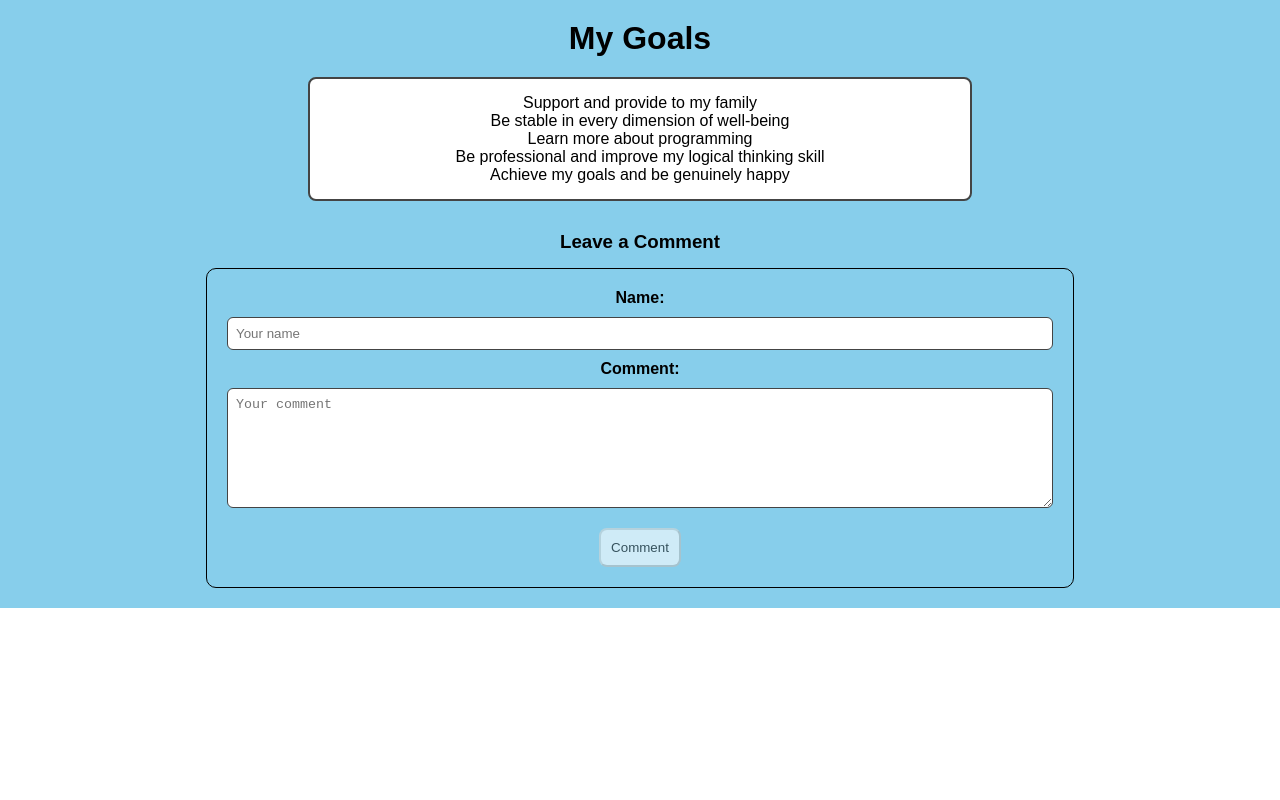
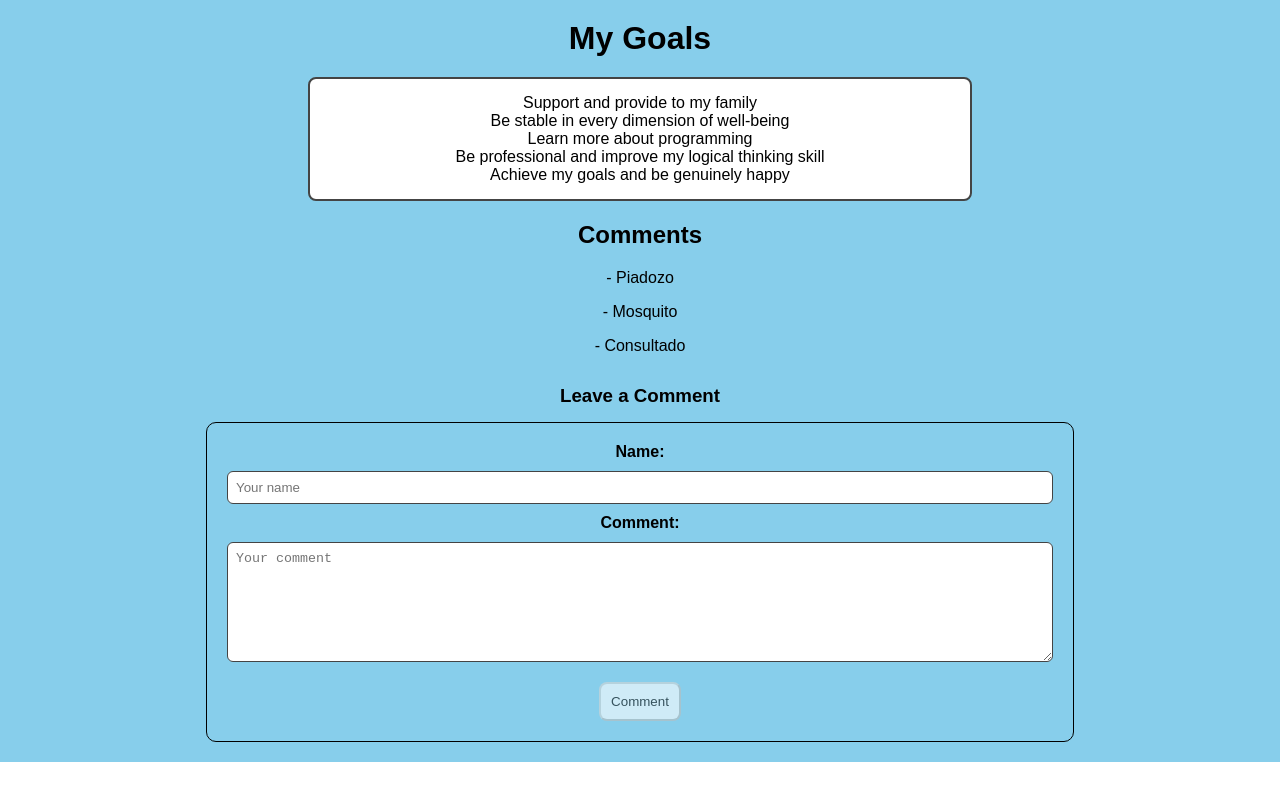
Before and after one commit to PUP-BSIT/exercise-6-techy-blinders, a plain HTML site: page veslino_marc/index.html in a window 1280 px wide. Shown: the part 1639-2439 px from the top of the page. Before the commit the page ends 2297 px from the top, so only its background shows below. Drawn offline with Linux system fonts and the light colour scheme.

Commit message:
Add changes in my html code

```diff
--- a/veslino_marc/index.html
+++ b/veslino_marc/index.html
@@ -141,6 +141,13 @@
                     </ul>
                 </div>
 
+        <div>
+            <h2>Comments</h2>
+                <p>- Piadozo</p>
+                <p>- Mosquito</p>
+                <p>- Consultado</p>
+        </div>
+
             <h3 class="comment-heading">Leave a Comment</h3>
                 <form id="comment_form">
                     <label for="name_person">Name:</label>
```
